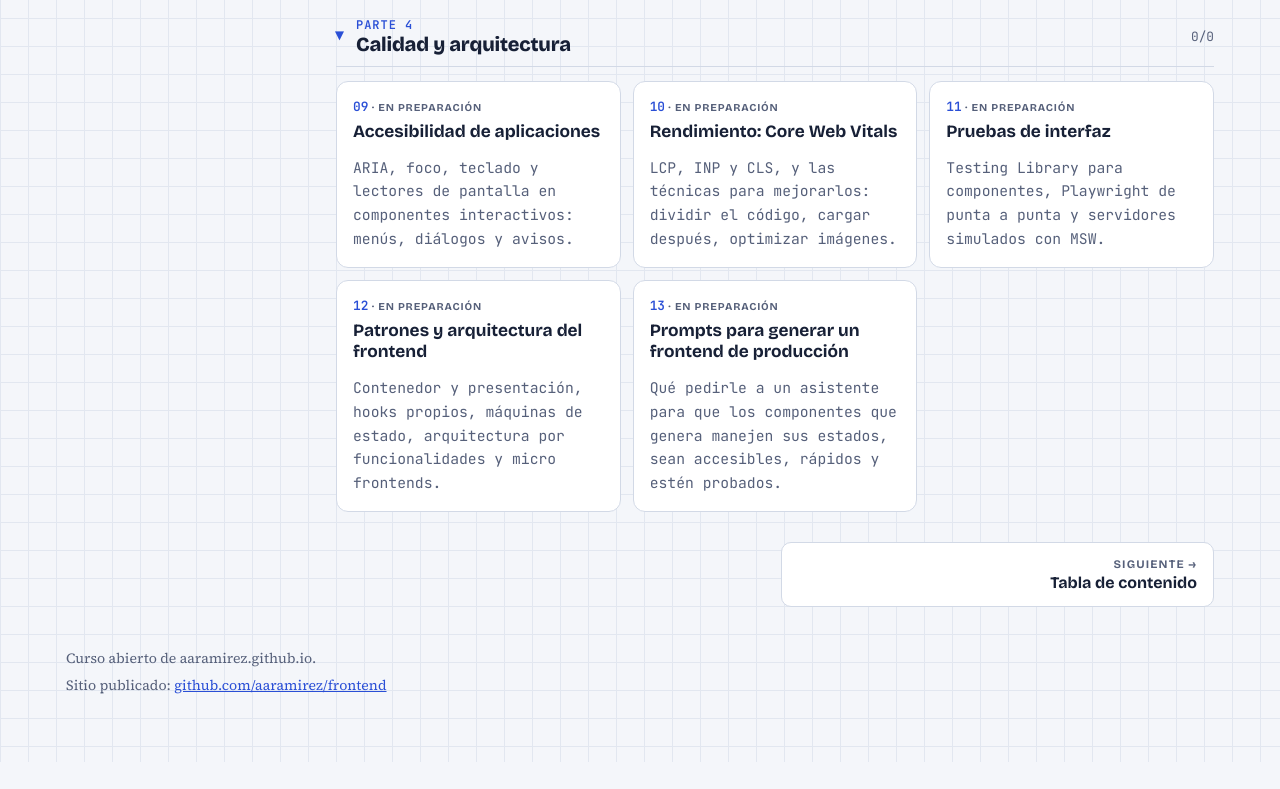
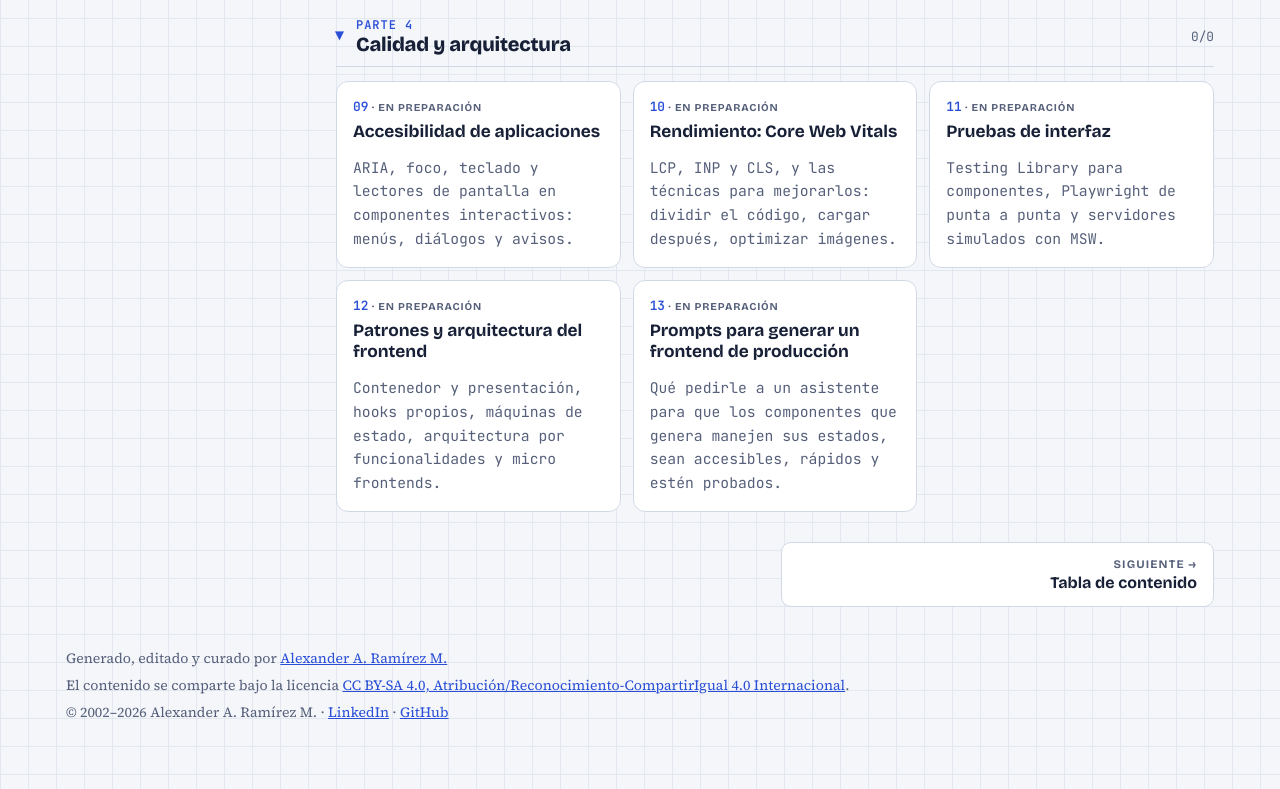
Before and after one commit to aaramirez/frontend, a plain HTML site: page index.html in a window 1280 px wide. Shown: the part 2054-2843 px from the top of the page. Before the commit the page ends 2816 px from the top, so only its background shows below. Drawn offline with nearby package versions, Linux system fonts and the light colour scheme.

Commit message:
Pie común: autoría, licencia CC BY-SA 4.0 y año que se actualiza solo

```diff
--- a/index.html
+++ b/index.html
@@ -88,7 +88,7 @@ height="0" width="0" style="display:none;visibility:hidden"></iframe></noscript>
 <nav class="pager" id="pager" aria-label="Capítulo anterior y siguiente"></nav>
 </main>
 </div>
-<footer><span>Curso abierto de aaramirez.github.io.</span><span>Sitio publicado: <a href="https://github.com/aaramirez/frontend" target="_blank" rel="noopener">github.com/aaramirez/frontend</a></span></footer>
+<footer><span>Generado, editado y curado por <a href="https://www.linkedin.com/in/alexander-ramirez-morales/" target="_blank" rel="noopener">Alexander A. Ramírez M.</a></span><span>El contenido se comparte bajo la licencia <a href="https://creativecommons.org/licenses/by-sa/4.0/deed.es" target="_blank" rel="noopener">CC BY-SA 4.0, Atribución/Reconocimiento-CompartirIgual 4.0 Internacional</a>.</span><span>© 2002–<span data-anio>2026</span> Alexander A. Ramírez M. · <a href="https://www.linkedin.com/in/alexander-ramirez-morales/" target="_blank" rel="noopener">LinkedIn</a> · <a href="https://github.com/aaramirez" target="_blank" rel="noopener">GitHub</a></span><script>document.querySelectorAll('[data-anio]').forEach(function (e) { e.textContent = new Date().getFullYear(); });</script></footer>
 </div>
 <script src="assets/lab.js"></script>
 </body>
```
Also changed, not shown: temario.html (+1 -1 lines).
